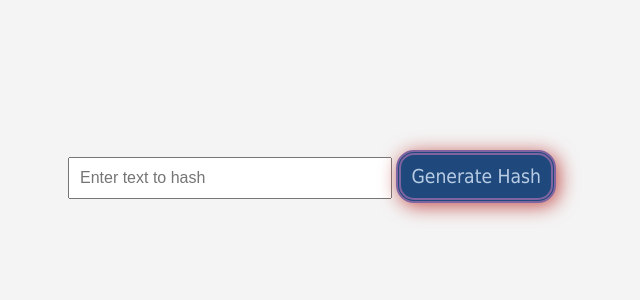
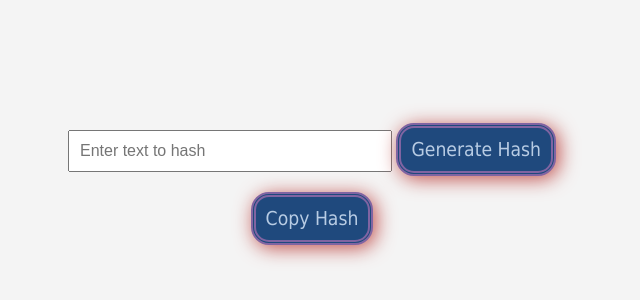
Before and after one commit to lounesbbkr/-hash-, a plain HTML site: page index.html in a window 1280 px wide. Shown: the part 216-516 px from the top of the page, without its empty margins (328-968 px from the left). Drawn offline with Linux system fonts and the light colour scheme.

Commit message:
Update index.html

```diff
--- a/index.html
+++ b/index.html
@@ -11,6 +11,7 @@
     <input type="text" id="textInput" placeholder="Enter text to hash">
     <button onclick="generateHash()">Generate Hash</button>
     <div id="result"></div>
+    <button onclick="copyToClipboard()">Copy Hash</button>
   </div>
 
   <script src="script.js"></script>
```
